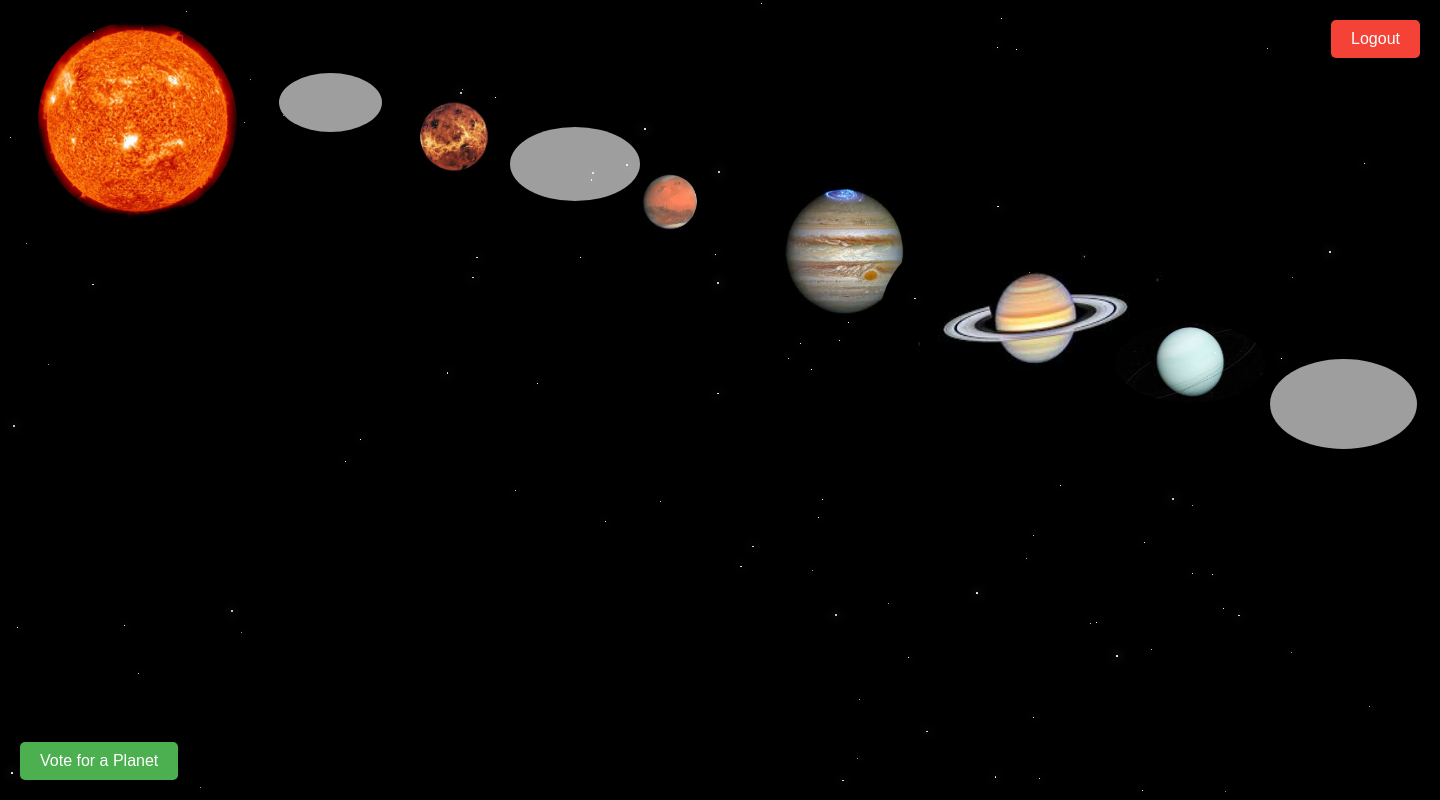
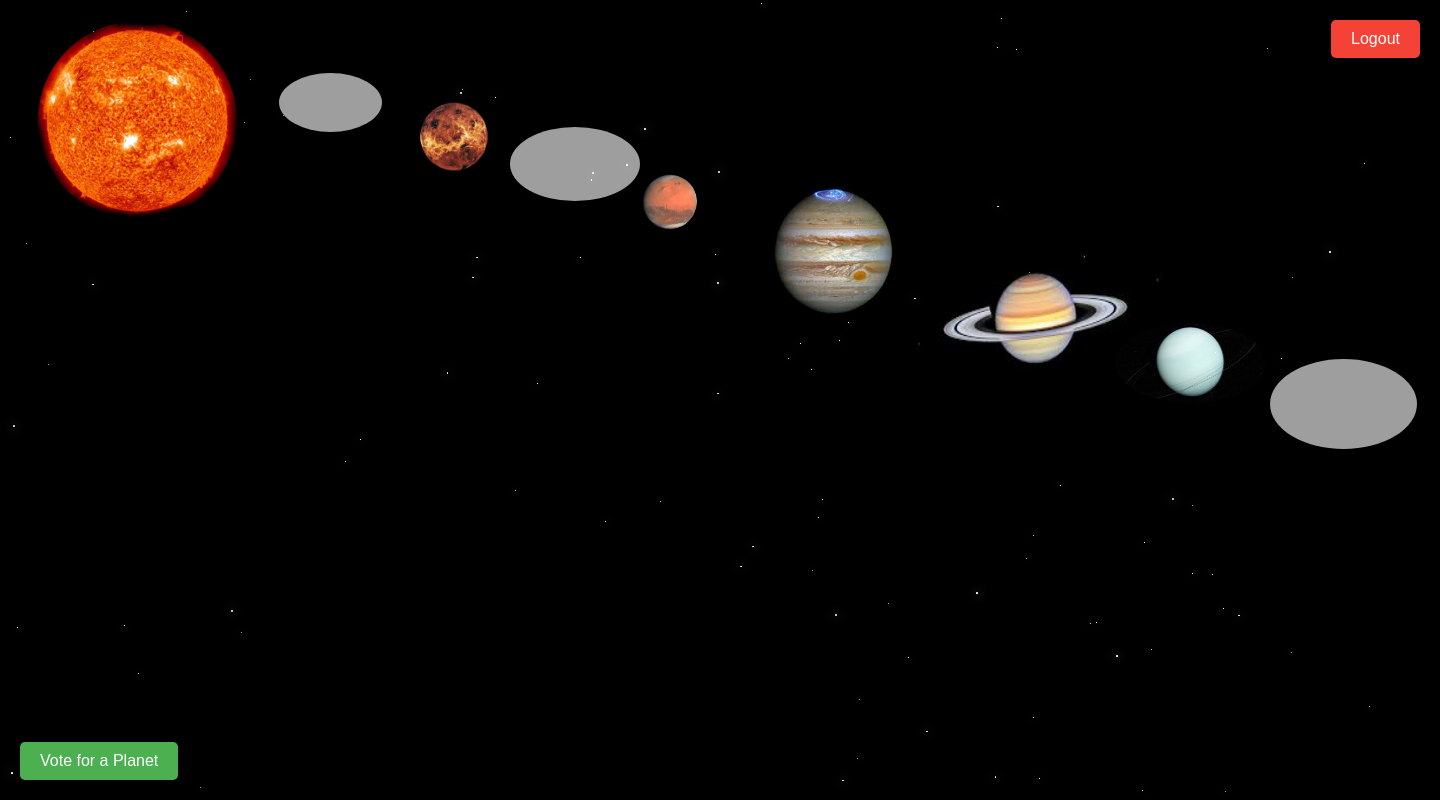
Before and after one commit to OfekGoldstein/Final-Project, a Flask app: template App/templates/planets.html in a window 1440 px wide. Run offline with Flask 3, Linux system fonts and the light colour scheme; the template is opened without the code that fills it: most values are stand-ins (such as "Sample title", 1, 10 or a date in 2020); grey boxes are pictures that could not be loaded.

Commit message:
modified planets.html

```diff
--- a/App/templates/planets.html
+++ b/App/templates/planets.html
@@ -151,7 +151,7 @@
                 Description: {{ planets[4]['Description'] }}
             </div>
         </div>
-        <div class="planet" style="left: 740px; top: 188px;">
+        <div class="planet" style="left: 729px; top: 188px;">
             <img src="{{ url_for('static', filename='jupiter.png') }}" alt="Jupiter" width="206" height="127">
             <div class="tooltip">
                 Jupiter<br>
```
